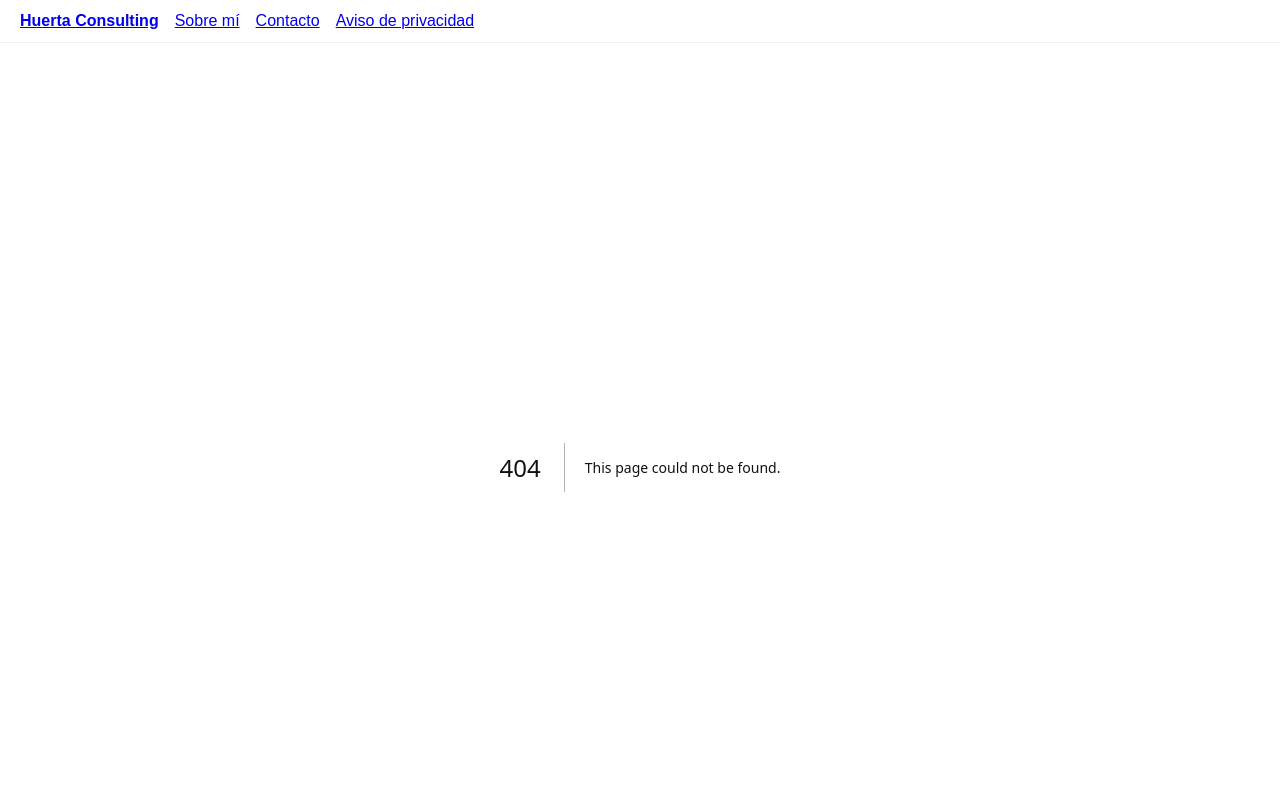
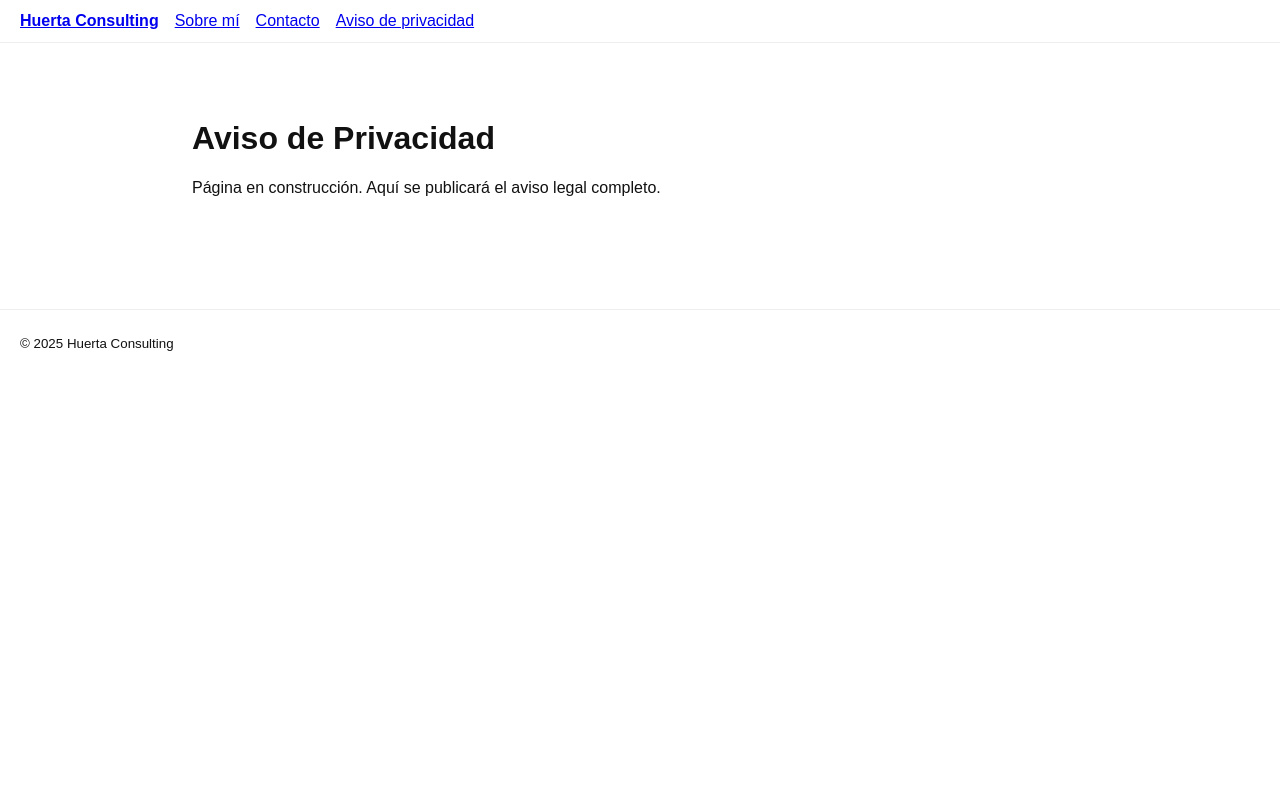
Before and after one commit to Aaelios/huerta-web, a Next.js app: page /aviso-de-privacidad in a window 1280 px wide. Before the commit this address had no page. Shown: the top 800 px of the page. Built offline with nearby package versions, Linux system fonts and the light colour scheme.

Commit message:
ui: layout base y páginas mínimas

```diff
--- /dev/null
+++ b/app/aviso-de-privacidad/page.tsx
@@ -0,0 +1,8 @@
+export default function AvisoPrivacidad() {
+  return (
+    <main style={{ padding: "2rem", fontFamily: "sans-serif" }}>
+      <h1>Aviso de Privacidad</h1>
+      <p>Página en construcción. Aquí se publicará el aviso legal completo.</p>
+    </main>
+  )
+}
```
Also changed, not shown: app/contacto/page.tsx (added, +8 -0 lines), app/sobre-mi/page.tsx (added, +8 -0 lines).
